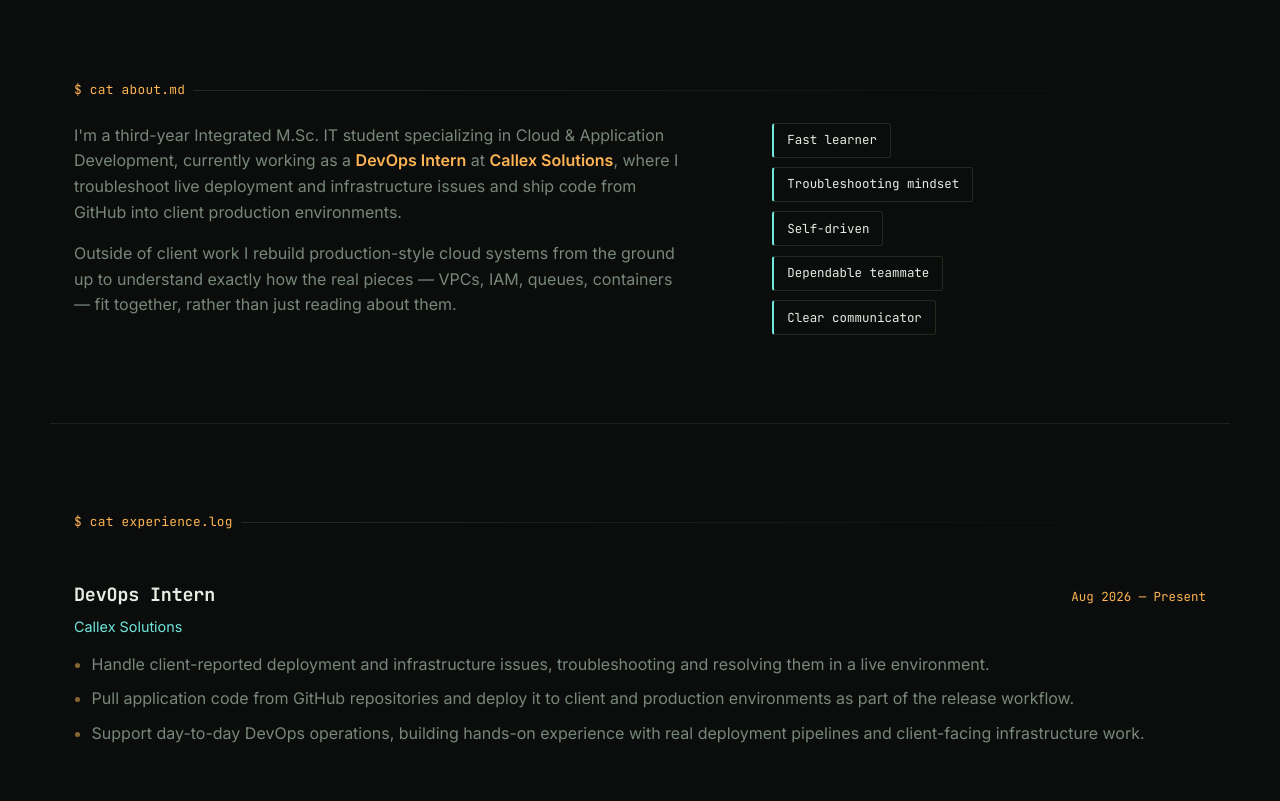
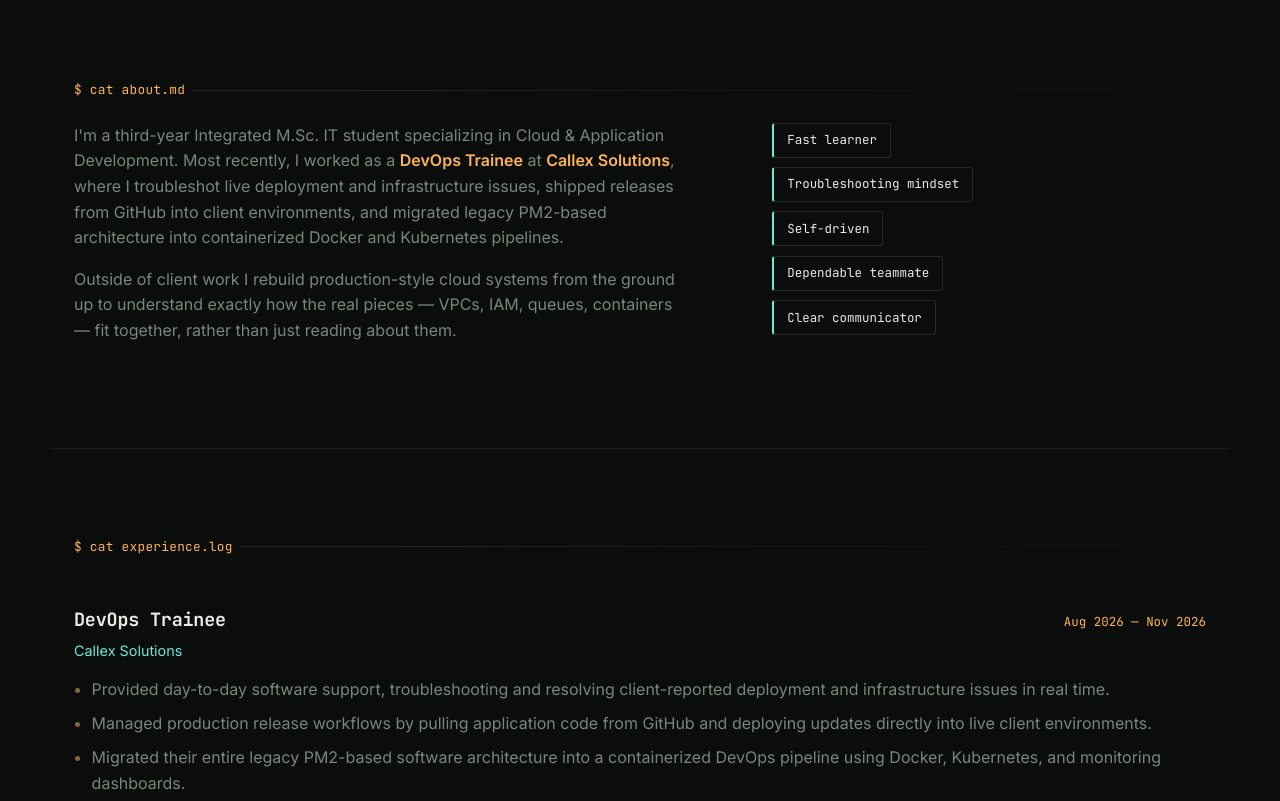
Before and after one commit to manavahir902/manavahir.me, a plain HTML site: page index.html in a window 1280 px wide. Shown: the part 800-1601 px from the top of the page. Drawn offline with nearby package versions, Linux system fonts and the light colour scheme.

Commit message:
Update experience and education to match latest resume

```diff
--- a/index.html
+++ b/index.html
@@ -16,7 +16,7 @@
   <meta name="viewport" content="width=device-width, initial-scale=1.0" />
   <meta name="author" content="Manav Ahir" />
   <title>Manav Ahir — Cloud &amp; DevOps Engineer</title>
-  <meta name="description" content="Portfolio of Manav Ahir, Cloud & DevOps engineer building AWS infrastructure, CI/CD pipelines, and Linux systems. DevOps Intern at Callex Solutions." />
+  <meta name="description" content="Portfolio of Manav Ahir, Cloud & DevOps engineer building AWS infrastructure, CI/CD pipelines, and Linux systems. DevOps Trainee at Callex Solutions." />
   <meta property="og:title" content="Manav Ahir — Cloud & DevOps Engineer" />
   <meta property="og:description" content="AWS infrastructure, Terraform, CI/CD and Linux systems — built and documented by Manav Ahir." />
   <meta property="og:type" content="website" />
@@ -69,8 +69,8 @@
         <p class="hero-role"><span id="typewriter"></span><span class="cursor">_</span></p>
         <p class="hero-desc">
           I design, build and harden cloud infrastructure &mdash; VPCs, containers and CI/CD pipelines that
-          ship without downtime. Currently training as a DevOps engineer, deploying real client releases
-          on live infrastructure out of Ahmedabad, India.
+          ship without downtime. Cloud &amp; DevOps engineer with hands-on experience deploying real client
+          releases and containerized pipelines out of Ahmedabad, India.
         </p>
         <div class="hero-actions">
           <a href="#projects" class="btn btn-primary">View projects</a>
@@ -109,10 +109,11 @@
     <div class="about-grid">
       <div class="about-copy reveal">
         <p>
-          I'm a third-year Integrated M.Sc. IT student specializing in Cloud &amp; Application Development,
-          currently working as a <strong>DevOps Intern</strong> at <strong>Callex Solutions</strong>, where I troubleshoot
-          live deployment and infrastructure issues and ship code from GitHub into client production
-          environments.
+          I'm a third-year Integrated M.Sc. IT student specializing in Cloud &amp; Application Development.
+          Most recently, I worked as a <strong>DevOps Trainee</strong> at <strong>Callex Solutions</strong>, where I
+          troubleshot live deployment and infrastructure issues, shipped releases from GitHub into client
+          environments, and migrated legacy PM2-based architecture into containerized Docker and Kubernetes
+          pipelines.
         </p>
         <p>
           Outside of client work I rebuild production-style cloud systems from the ground up to understand
@@ -135,14 +136,14 @@
     <p class="eyebrow">$ cat experience.log</p>
     <div class="log-entry reveal">
       <div class="log-head">
-        <h3>DevOps Intern</h3>
-        <span class="log-date">Aug 2026 &mdash; Present</span>
+        <h3>DevOps Trainee</h3>
+        <span class="log-date">Aug 2026 &mdash; Nov 2026</span>
       </div>
       <p class="log-org">Callex Solutions</p>
       <ul class="log-list">
-        <li>Handle client-reported deployment and infrastructure issues, troubleshooting and resolving them in a live environment.</li>
-        <li>Pull application code from GitHub repositories and deploy it to client and production environments as part of the release workflow.</li>
-        <li>Support day-to-day DevOps operations, building hands-on experience with real deployment pipelines and client-facing infrastructure work.</li>
+        <li>Provided day-to-day software support, troubleshooting and resolving client-reported deployment and infrastructure issues in real time.</li>
+        <li>Managed production release workflows by pulling application code from GitHub and deploying updates directly into live client environments.</li>
+        <li>Migrated their entire legacy PM2-based software architecture into a containerized DevOps pipeline using Docker, Kubernetes, and monitoring dashboards.</li>
       </ul>
     </div>
   </section>
@@ -221,7 +222,7 @@
           <h3>Integrated M.Sc. IT</h3>
           <span class="log-date">Aug 2024 &mdash; Present</span>
         </div>
-        <p class="log-org">Cloud &amp; Application Development &middot; 3rd Year, Semester 5 &middot; SGPA 8.0 (Sem 2)</p>
+        <p class="log-org">Cloud &amp; Application Development &middot; 3rd Year, Semester 5</p>
       </div>
       <div class="log-entry reveal">
         <div class="log-head">
```
